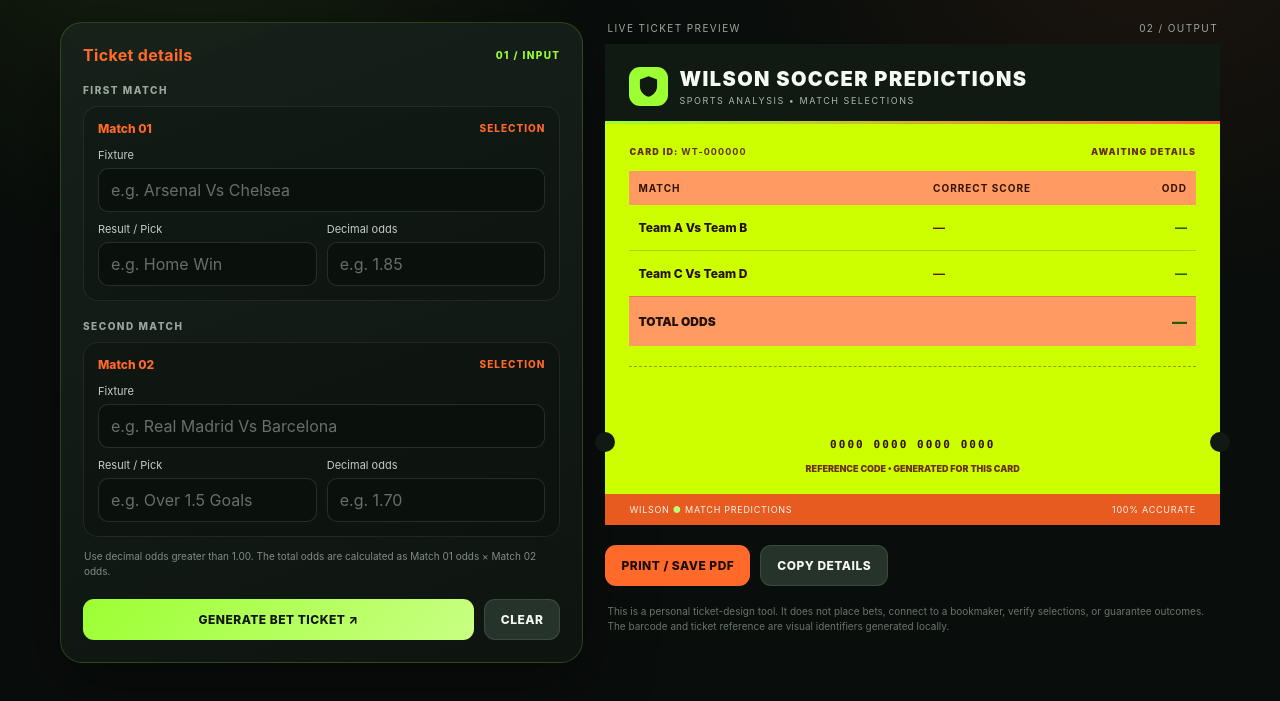
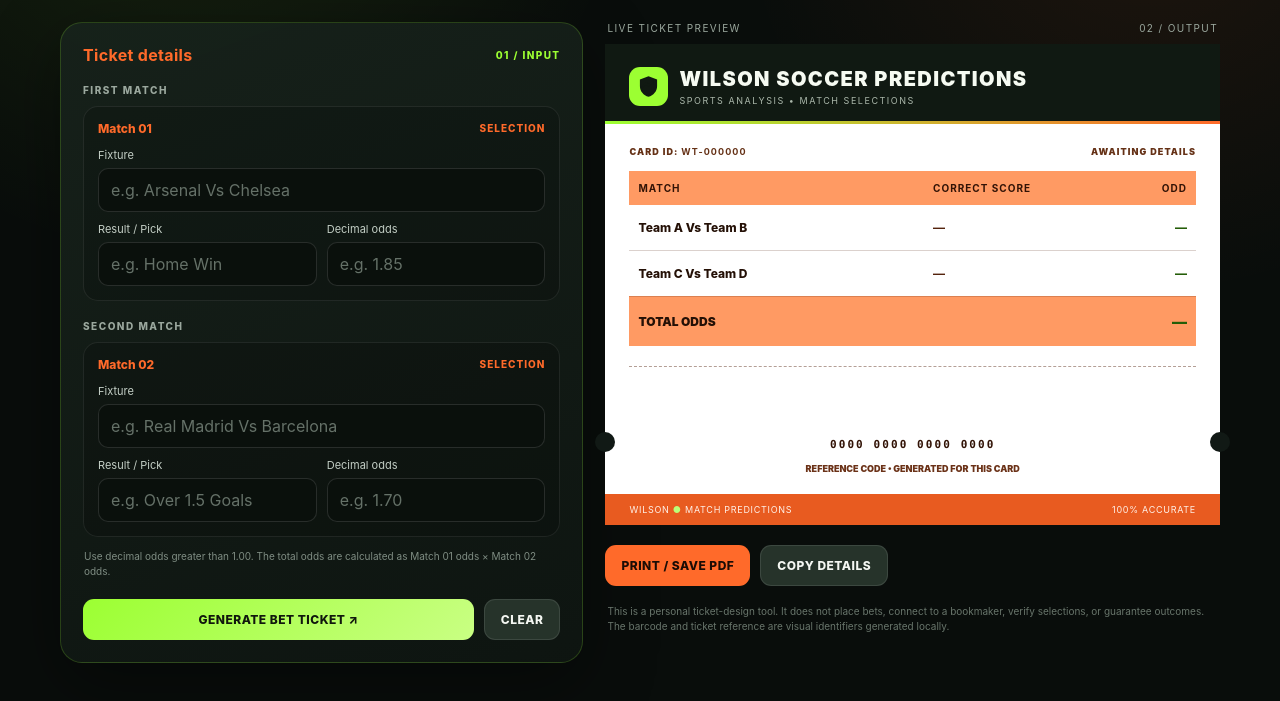
Before and after one commit to Moses-11/Tickets-GEN, a plain HTML site: page index.html in a window 1280 px wide. Shown: the part 233-934 px from the top of the page. Drawn offline with Linux system fonts and the light colour scheme.

Commit message:
Update index.html

```diff
--- a/index.html
+++ b/index.html
@@ -318,7 +318,7 @@
     /* GREEN BET SLIp BODY */
     .ticket-body {
     padding: 22px 24px 19px;
-    background: #CCFF00 !important;
+    background: #FFFFFF !important;
     color: #000000 !important;
     font-weight: 900;
 }
```
